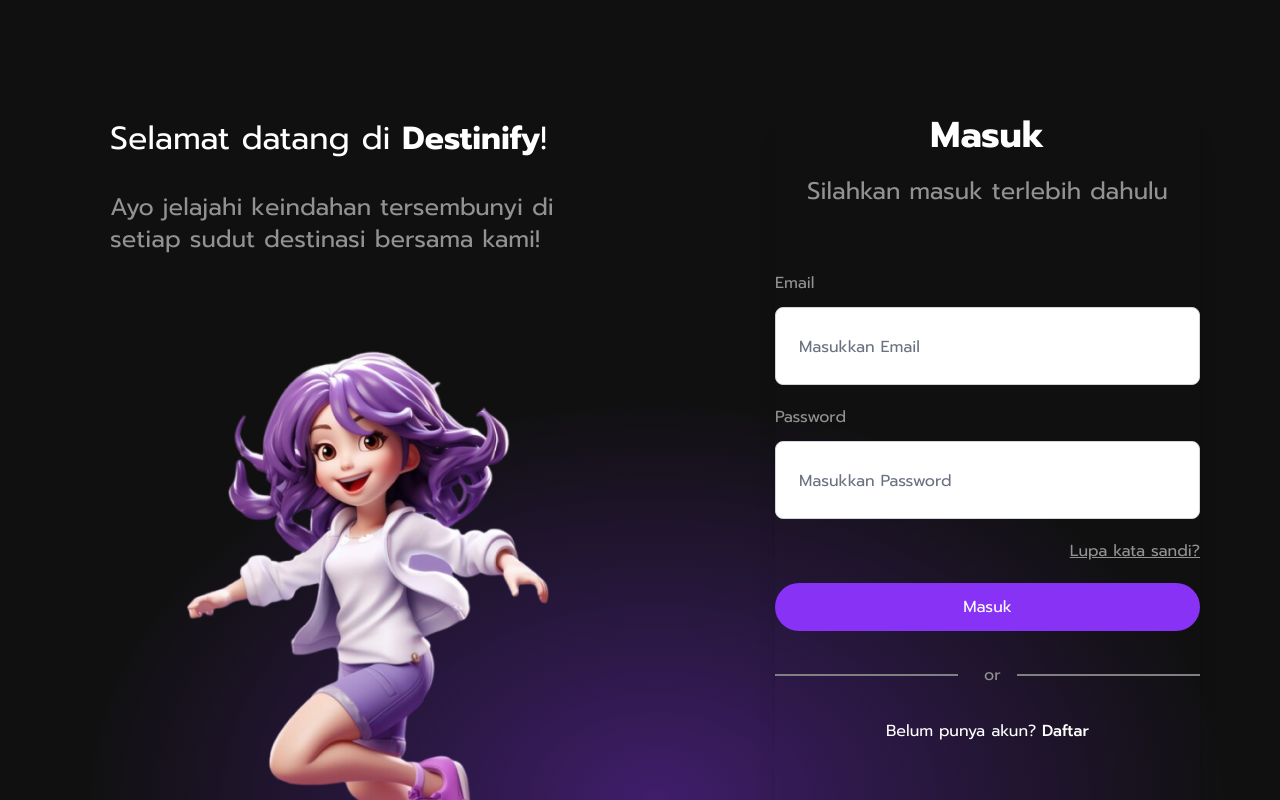
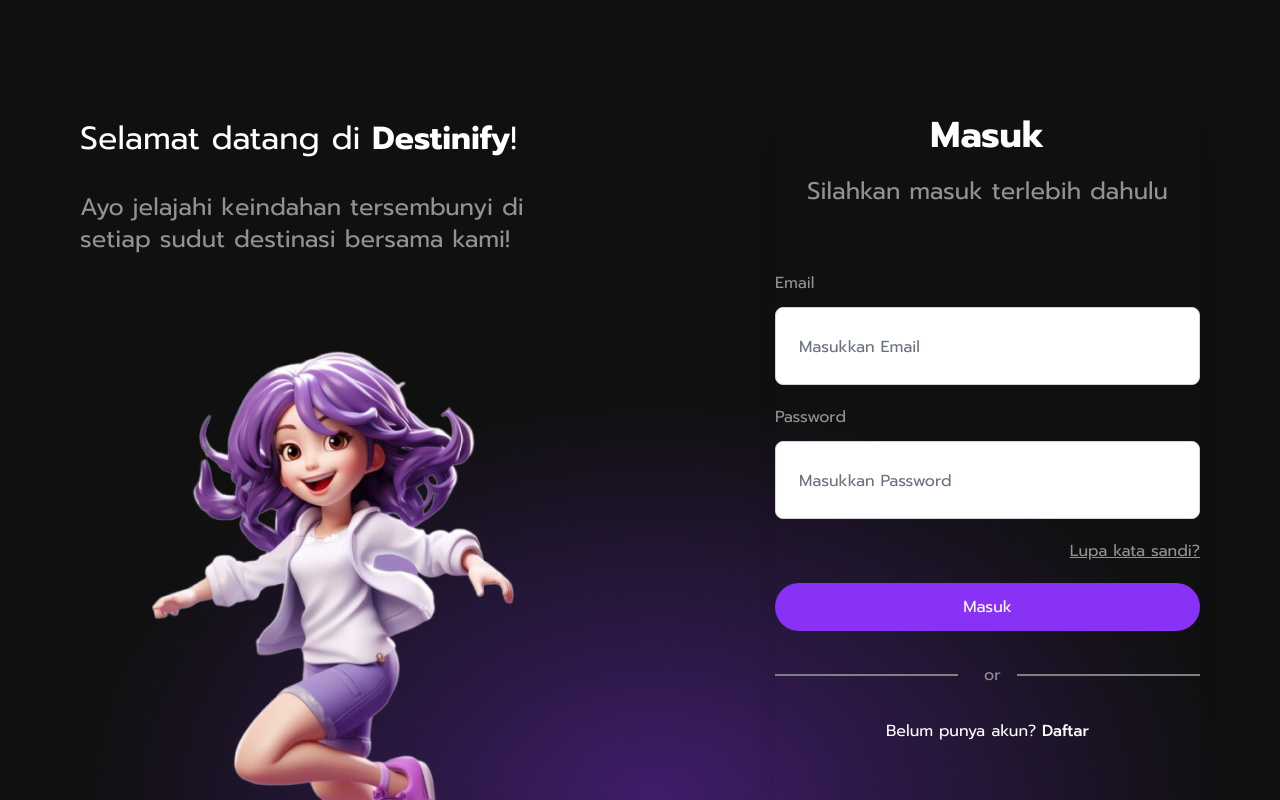
Before and after one commit to kenziehh/Internship-FE-2024, a Next.js app: page /signin in a window 1280 px wide. Shown: the top 800 px of the page. Built offline with nearby package versions, Linux system fonts and the light colour scheme; no server answers.

Commit message:
try fix layout width

```diff
--- a/src/app/(auth)/signin/page.tsx
+++ b/src/app/(auth)/signin/page.tsx
@@ -71,7 +71,13 @@
                 bersama kami!
               </p>
             </div>
-            <Image src={"/images/mascot.png"} alt="" width={570} height={570} />
+            <Image
+              src={"/images/mascot.png"}
+              alt=""
+              width={400}
+              height={570}
+              className="max-w-auto max-h-auto"
+            />
           </div>
           <div className="flex flex-col items-stretch gap-16 shadow-xl rounded-xl ">
             <div className="flex flex-col gap-5 text-center items-center px-8">
@@ -116,8 +122,6 @@
             </form>
             <div className="flex flex-col gap-8 -mt-8">
               <p className="text-neutral separatorBetween">or</p>
-
-              {/* <div>google</div> */}
               <p className="text-center text-white">
                 Belum punya akun?
                 <Link href={"/signup"} className="medium">
--- a/src/app/(auth)/signup/page.tsx
+++ b/src/app/(auth)/signup/page.tsx
@@ -64,7 +64,7 @@
                 bersama kami!
               </p>
             </div>
-            <Image src={"/images/mascot.png"} alt="" width={570} height={570} />
+            <Image src={"/images/mascot.png"} alt="" width={400} height={570} className="max-w-auto max-h-auto"/>
           </div>
           <div className="flex flex-col items-stretch gap-16 shadow-xl rounded-xl ">
             <div className="flex flex-col gap-5 text-center items-center px-8">
```
Also changed, not shown: public/images/mascot.png.
